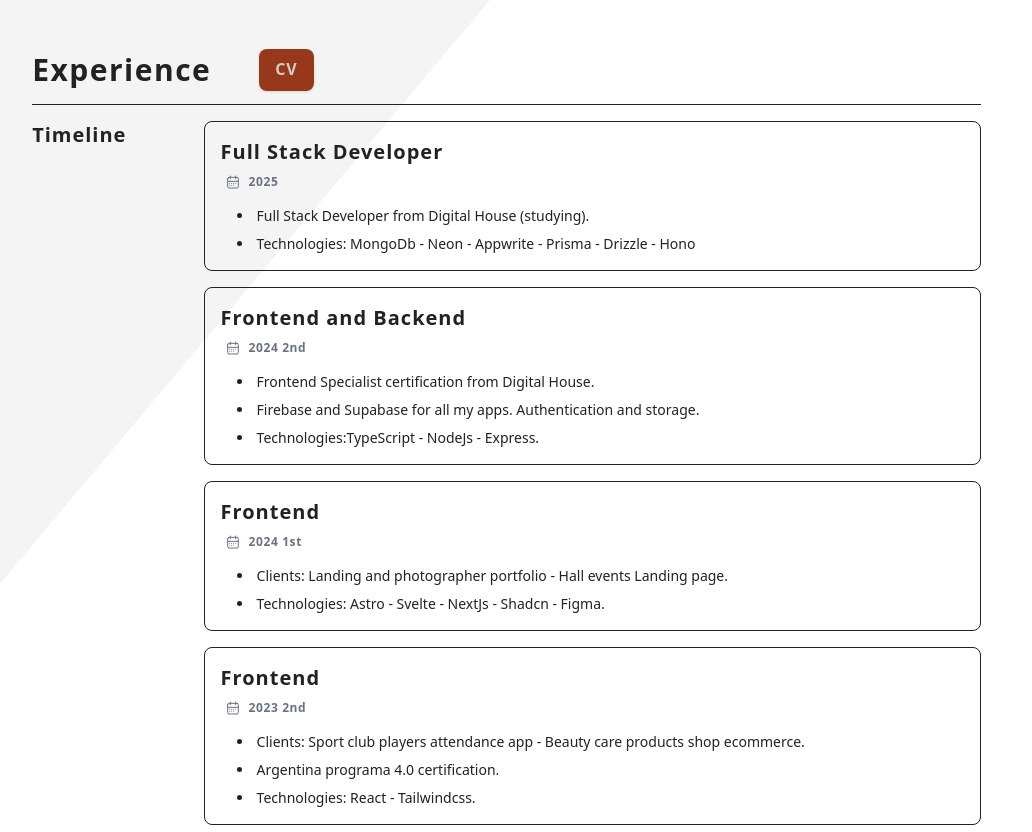
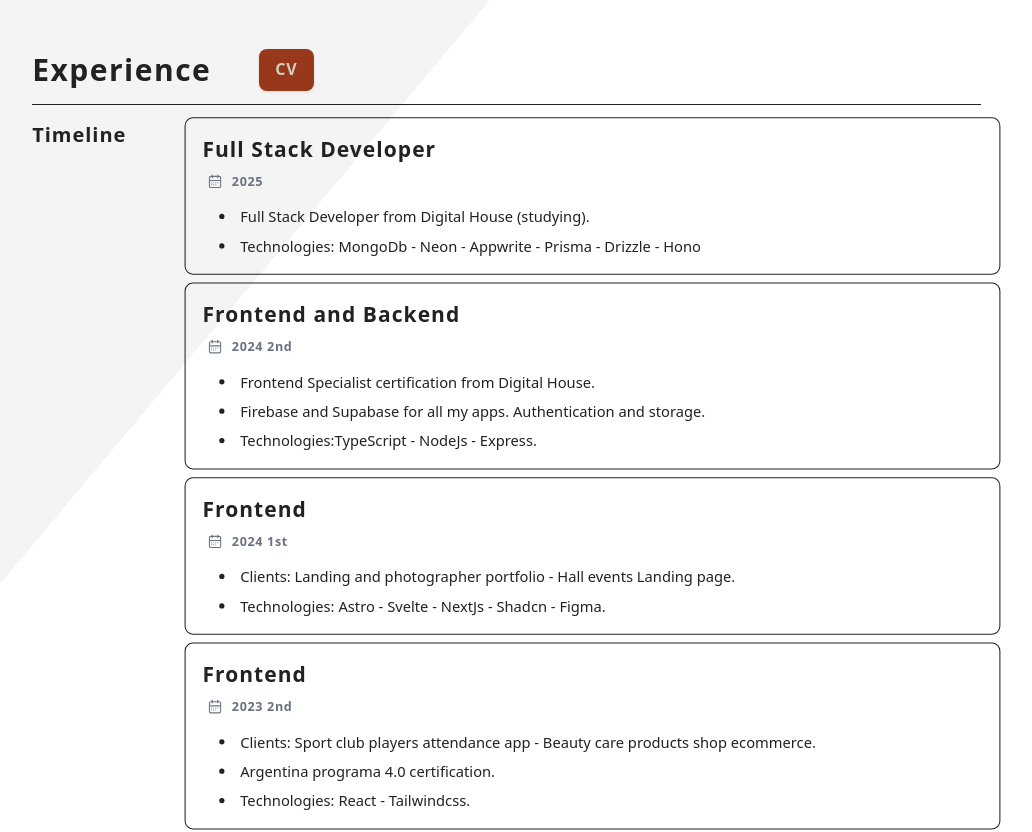
Before and after one commit to jonatanjmissora/portfolio, a Next.js app: page / in a window 1280 px wide. Shown: the part 2640-3472 px from the top of the page, without its empty margins (126-1158 px from the left). Built offline with nearby package versions, Linux system fonts and the light colour scheme.

Commit message:
arreglando los archivos de styles. Empezando con las cards de expertice

```diff
--- a/app/_layouts/01_home/Hero.tsx
+++ b/app/_layouts/01_home/Hero.tsx
@@ -1,6 +1,7 @@
 import Image from "next/image"
 import Technos from "./Technos"
 import KatoDev from "../../_components/KatoDev"
+import "./styles.css"
 
 export default function Hero() {
   return (
--- a/app/_layouts/01_home/Technos.tsx
+++ b/app/_layouts/01_home/Technos.tsx
@@ -1,4 +1,5 @@
 import { TECHNOS } from "@/app/_assets/TechSVG";
+import "./styles.css"
 
 export default function Technos() {
 
--- a/app/_layouts/02_proyects/Proyects.tsx
+++ b/app/_layouts/02_proyects/Proyects.tsx
@@ -8,6 +8,7 @@ import RightChevronSvg from "@/app/_assets/RightChevronSVG";
 import LeftChevronSvg from "@/app/_assets/LeftChevronSVG";
 import ArrowSVG from "@/app/_assets/ArrowSVG";
 import { TECHNOS } from "@/app/_assets/TechSVG";
+import "./styles.css"
 
 const PROYECTS = [
   {
--- a/app/_layouts/04_experience/Experience.tsx
+++ b/app/_layouts/04_experience/Experience.tsx
@@ -1,6 +1,8 @@
+"use client"
+
 import CalendarSVG from "@/app/_assets/CalendarSVG"
-
-export default function Experience() {
+import { useEffect } from "react"
+import "./styles.css"
 
 const EXPERTICE = [
     {
@@ -63,6 +65,8 @@ export default function Experience() {
     },
 ]
 
+export default function Experience() {
+
     return (
         <div className="w-full gradient">
             <article id="expertice" className="layout px - [var(--layout - padding - y)]">
@@ -74,10 +78,39 @@ export default function Experience() {
                     <aside className="w-1/6">
                         <h3 className="text-xl font-bold tracking-wider">Timeline</h3>
                     </aside>
-                    <div className="w-5/6 flex flex-col gap-4 ">
+
+                    <ExperticeCards />
+
+                </div>
+            </article >
+        </div >
+    )
+}
+
+const ExperticeCards = () => {
+
+    useEffect(() => {
+
+        const cards = document.querySelectorAll(".expertice-card")
+
+        const oberver = new IntersectionObserver((entries) => {
+            entries.forEach((entry) => {
+                entry.target.classList.toggle("card-zoom", entry.isIntersecting)
+            })
+        }, {  rootMargin: "-50%" }
+        )
+
+        cards.forEach((card) => {
+            oberver.observe(card)
+        })
+    }, [])
+
+
+    return (
+        <div className="w-5/6 flex flex-col gap-4">
             {
                 EXPERTICE.map((experience) => (
-                                <div key={experience.date} className="flex flex-col gap-2 border rounded-lg p-4">
+                    <div key={experience.date} className="flex flex-col gap-2 border rounded-lg p-4 expertice-card duration-500">
                         <h3 className="title3">{experience.title}</h3>
                         <div className="flex items-center gap-2 px-1">
                             <CalendarSVG className="size-4 text-gray-500" />
@@ -94,8 +127,5 @@ export default function Experience() {
                 ))
             }
         </div>
-                </div>
-            </article >
-        </div >
     )
 }
--- /dev/null
+++ b/app/_layouts/04_experience/styles.css
@@ -0,0 +1,9 @@
+.expertice-card {
+    transition: scale .3s ease-in-out;
+}
+
+.expertice-card.card-zoom {
+    scale: 1.05;
+    transition: scale .3s ease-in-out;
+
+}
--- a/app/_layouts/07_contact/Contact.tsx
+++ b/app/_layouts/07_contact/Contact.tsx
@@ -4,7 +4,7 @@ import MailSVG from "@/app/_assets/MailSVG"
 export default function Contact() {
     return (
         <div className="w-full gradient">
-            <article id="home" className="layout px-[var(--layout-padding-y)]">
+            <article id="contact" className="layout px-[var(--layout-padding-y)]">
                 <h2 className="title1 border-b w-full">Contact</h2>
                 <div className="flex w-full gap-48 py-12">
 
--- a/app/_styles/global.css
+++ b/app/_styles/global.css
@@ -1,8 +1,6 @@
 @import "tailwindcss";
 @import "./global.theme.css";
 @import "./global.apply.css";
-@import "../_layouts/01_home/style.css";
-@import "../_layouts/02_proyects/style.css";
 
 @property --angle {
   syntax: "<angle>";
```
Also changed, not shown: app/_layouts/01_home/styles.css (renamed from app/_layouts/01_home/style.css), app/_layouts/02_proyects/styles.css (renamed from app/_layouts/02_proyects/style.css). Lines whose indentation alone changed are shown as unchanged.
